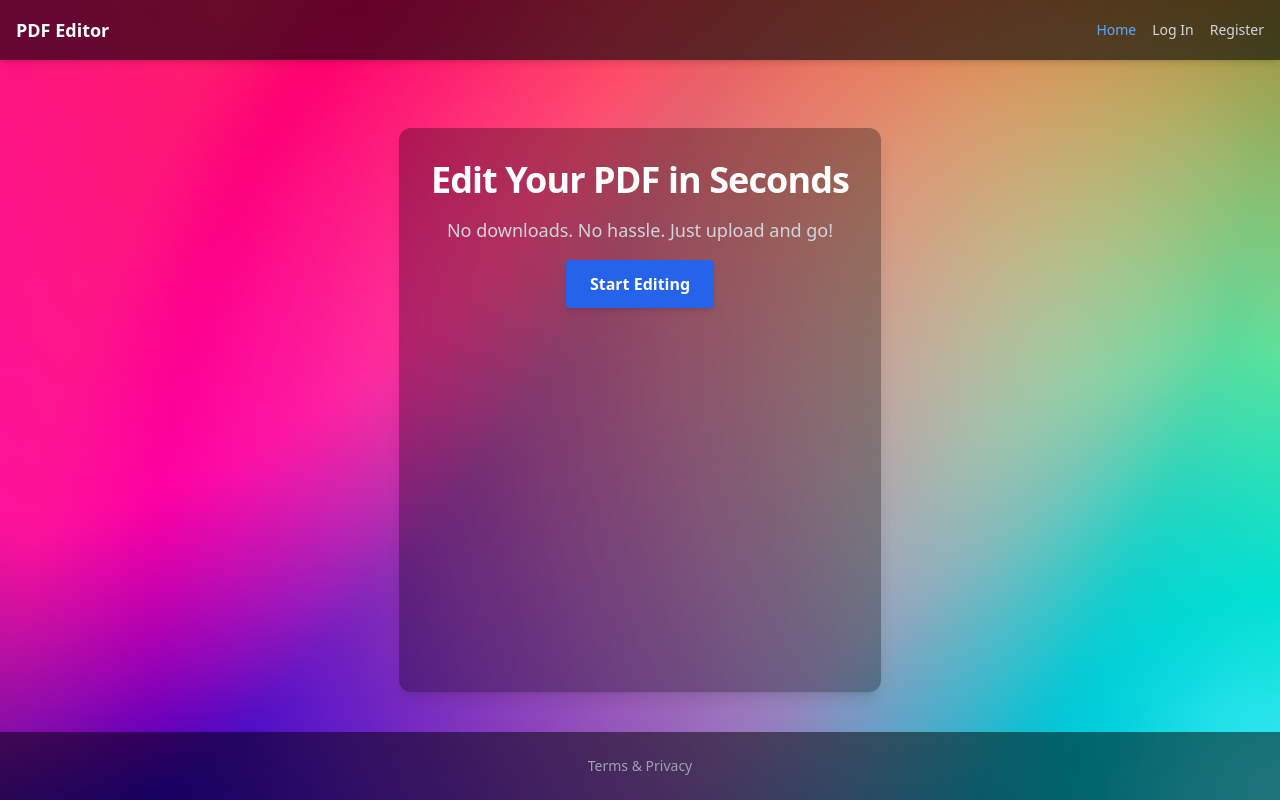
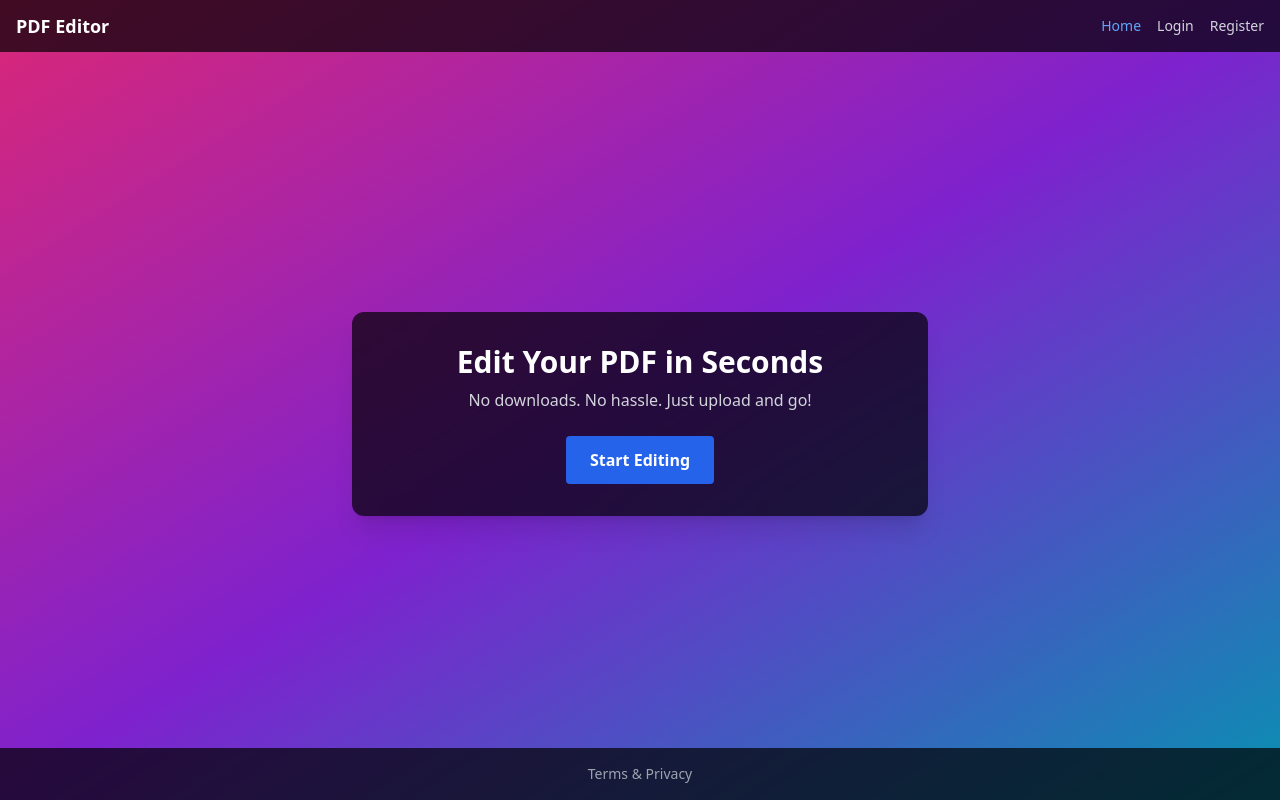
Before and after one commit to bl4ckmore/PDF-MAKER, a Next.js app: page / in a window 1280 px wide. Built offline with nearby package versions, Linux system fonts and the light colour scheme.

Commit message:
updated burger

```diff
--- a/pages/index.js
+++ b/pages/index.js
@@ -1,3 +1,4 @@
+// pages/index.js
 import { useState, useEffect, useRef } from "react";
 import axios from "axios";
 import * as pdfjsLib from "pdfjs-dist";
@@ -18,7 +19,6 @@ export default function Home() {
   const [showMobileMenu, setShowMobileMenu] = useState(false);
   const [user, setUser] = useState(null);
   const [editCount, setEditCount] = useState(0);
-  const [notFound, setNotFound] = useState(false);
   const canvasRef = useRef(null);
 
   useEffect(() => {
@@ -70,7 +70,6 @@ export default function Home() {
     setReplaceText("");
     setUpdatedFile(null);
     setFile(null);
-    setNotFound(false);
   };
 
   const handleFileChange = async (e) => {
@@ -79,7 +78,6 @@ export default function Home() {
 
     setFile(selectedFile);
     setOriginalText("");
-    setNotFound(false);
 
     const formData = new FormData();
     formData.append("pdf", selectedFile);
@@ -89,6 +87,7 @@ export default function Home() {
       setOriginalText(res.data.text);
       renderPDFPreview(selectedFile);
     } catch (err) {
+      console.error("Error extracting text:", err);
       alert("❌ Failed to preview PDF content");
     }
   };
@@ -123,10 +122,8 @@ export default function Home() {
     }
 
     if (!originalText.includes(searchText)) {
-      setNotFound(true);
+      alert("🔍 Search text not found in the PDF.");
       return;
-    } else {
-      setNotFound(false);
     }
 
     const formData = new FormData();
@@ -142,6 +139,7 @@ export default function Home() {
       const res = await axios.post(`${API_BASE_URL}/api/pdf/replace-text`, formData, { headers });
       setUpdatedFile(`${API_BASE_URL}/pdf/${res.data.filename}`);
     } catch (err) {
+      console.error("Upload Error:", err);
       alert("❌ Failed to process PDF");
     } finally {
       setLoading(false);
@@ -155,144 +153,125 @@ export default function Home() {
   };
 
   return (
-    <div className="min-h-screen bg-cover bg-center bg-no-repeat text-white flex flex-col justify-between"
-      style={{ backgroundImage: "url('/bg-wallpaper.jpg')" }}
-    >
-      {/* Navbar */}
-      <nav className="w-full p-4 bg-black bg-opacity-60 shadow-md flex items-center justify-between fixed z-50">
+    <div className="min-h-screen flex flex-col bg-gradient-to-br from-pink-600 via-purple-700 to-cyan-600 text-white">
+      {/* NAVBAR */}
+      <nav className="bg-black bg-opacity-70 w-full px-4 py-3 flex justify-between items-center fixed top-0 left-0 z-50">
         <Link href="/" className="text-lg font-bold">PDF Editor</Link>
 
-        {/* Desktop Menu */}
-        <div className="hidden md:flex items-center gap-x-4">
-          <Link href="/" className="text-sm text-blue-400 hover:underline">Home</Link>
+        <div className="hidden md:flex gap-4 items-center text-sm">
+          <Link href="/" className="text-blue-400 hover:underline">Home</Link>
           {user && (
             <>
-              <Link href="/dashboard" className="text-sm text-blue-400 hover:underline">Dashboard</Link>
-              {user?.role !== "premium" && (
-                <Link href="/upgrade" className="text-sm text-yellow-400 hover:underline">Upgrade</Link>
+              <Link href="/dashboard" className="text-blue-400 hover:underline">Dashboard</Link>
+              {user.role !== "premium" && (
+                <Link href="/upgrade" className="text-yellow-400 hover:underline">Upgrade</Link>
               )}
             </>
           )}
           {!user ? (
             <>
-              <Link href="/login" className="text-sm text-gray-300 hover:underline">Log In</Link>
-              <Link href="/register" className="text-sm text-gray-300 hover:underline">Register</Link>
+              <Link href="/login" className="text-gray-300 hover:underline">Login</Link>
+              <Link href="/register" className="text-gray-300 hover:underline">Register</Link>
             </>
           ) : (
-            <button onClick={handleLogout} className="text-sm text-red-400 hover:underline">Logout</button>
+            <button onClick={handleLogout} className="text-red-400 hover:underline">Logout</button>
           )}
         </div>
 
-        {/* Mobile */}
-        <div className="md:hidden">
-          <button onClick={() => setShowMobileMenu(!showMobileMenu)} className="text-white text-2xl">☰</button>
+        {/* Mobile Burger */}
+        <div className="md:hidden text-white text-2xl">
+          <button onClick={() => setShowMobileMenu(!showMobileMenu)}>☰</button>
         </div>
       </nav>
 
-      {/* Mobile Dropdown */}
+      {/* MOBILE MENU */}
       {showMobileMenu && (
-        <div className="md:hidden bg-black bg-opacity-80 text-center py-4 space-y-2 mt-16 z-50">
-          <Link href="/" className="block text-sm text-blue-400 hover:underline">Home</Link>
+        <div className="md:hidden bg-black bg-opacity-80 text-center py-4 space-y-2 mt-12 z-40">
+          <Link href="/" className="block text-blue-400 hover:underline">Home</Link>
           {user && (
             <>
-              <Link href="/dashboard" className="block text-sm text-blue-400 hover:underline">Dashboard</Link>
-              {user?.role !== "premium" && (
-                <Link href="/upgrade" className="block text-sm text-yellow-400 hover:underline">Upgrade</Link>
+              <Link href="/dashboard" className="block text-blue-400 hover:underline">Dashboard</Link>
+              {user.role !== "premium" && (
+                <Link href="/upgrade" className="block text-yellow-400 hover:underline">Upgrade</Link>
               )}
             </>
           )}
           {!user ? (
             <>
-              <Link href="/login" className="block text-sm text-gray-300 hover:underline">Log In</Link>
-              <Link href="/register" className="block text-sm text-gray-300 hover:underline">Register</Link>
+              <Link href="/login" className="block text-gray-300 hover:underline">Login</Link>
+              <Link href="/register" className="block text-gray-300 hover:underline">Register</Link>
             </>
           ) : (
-            <button onClick={handleLogout} className="block text-sm text-red-400 hover:underline">Logout</button>
+            <button onClick={handleLogout} className="block text-red-400 hover:underline">Logout</button>
           )}
         </div>
       )}
 
-      {/* Main Content */}
-      <main className="pt-32 pb-10 flex-grow flex justify-center px-4 backdrop-blur-md">
+      {/* MAIN CONTENT */}
+      <main className="flex-grow flex items-center justify-center px-4 pt-32 pb-12">
+        <motion.div
+          initial={{ opacity: 0, y: 20 }}
+          animate={{ opacity: 1, y: 0 }}
+          transition={{ duration: 0.7 }}
+          className="bg-black bg-opacity-70 p-8 rounded-xl shadow-xl w-full max-w-xl text-center backdrop-blur-md"
+        >
           {!showEditor ? (
-          <motion.div className="text-center space-y-4 bg-black bg-opacity-30 p-8 rounded-xl shadow-lg"
-            initial={{ opacity: 0, y: 20 }} animate={{ opacity: 1, y: 0 }} transition={{ duration: 0.6 }}
-          >
-            <h1 className="text-4xl font-bold tracking-tight">Edit Your PDF in Seconds</h1>
-            <p className="text-gray-300 text-lg">No downloads. No hassle. Just upload and go!</p>
+            <>
+              <h1 className="text-3xl font-bold mb-2">Edit Your PDF in Seconds</h1>
+              <p className="text-gray-300 mb-6">No downloads. No hassle. Just upload and go!</p>
               <motion.button
-              whileHover={{ scale: 1.05 }} whileTap={{ scale: 0.95 }}
+                whileHover={{ scale: 1.05 }}
+                whileTap={{ scale: 0.95 }}
                 onClick={handleShowEditor}
-              className="mt-6 bg-blue-600 hover:bg-blue-700 px-6 py-3 rounded text-white font-semibold shadow-md transition-all"
+                className="bg-blue-600 hover:bg-blue-700 text-white px-6 py-3 rounded font-semibold"
               >
                 Start Editing
               </motion.button>
-            {user && user.role !== "premium" && (
-              <p className="mt-2 text-yellow-300 text-sm">
-                You are on a free plan. {editCount}/2 edits used.{" "}
-                <Link href="/upgrade" className="underline">Upgrade</Link>
-              </p>
-            )}
-          </motion.div>
+            </>
           ) : (
-          <motion.div className="w-full max-w-xl space-y-4 bg-black bg-opacity-30 p-6 rounded-lg shadow-lg"
-            initial={{ opacity: 0 }} animate={{ opacity: 1 }} transition={{ duration: 0.5 }}
-          >
-            <h2 className="text-xl font-bold">📄 PDF Text Editor</h2>
+            <>
+              <h2 className="text-xl font-semibold mb-4">📄 PDF Text Editor</h2>
 
-            <input type="file" accept="application/pdf" onChange={handleFileChange} className="w-full p-2 bg-gray-800 rounded" />
+              <input type="file" accept="application/pdf" onChange={handleFileChange} className="w-full p-2 bg-gray-800 rounded mb-2" />
+              <canvas ref={canvasRef} className="my-2 rounded shadow border border-gray-600 mx-auto" style={{ width: "100%", maxWidth: "280px" }} />
 
-            <div className="flex justify-center">
-              <canvas ref={canvasRef} className="my-4 rounded shadow-md border border-gray-600" style={{ width: "100%", maxWidth: "280px" }} />
-            </div>
-
-            <input type="text" placeholder="Text to find" value={searchText} onChange={(e) => setSearchText(e.target.value)} className="w-full p-2 bg-gray-800 rounded" />
-            <input type="text" placeholder="Replace with" value={replaceText} onChange={(e) => setReplaceText(e.target.value)} className="w-full p-2 bg-gray-800 rounded" />
-
-            {notFound && (
-              <p className="text-red-400 text-sm">❌ The word "{searchText}" was not found in the document.</p>
-            )}
+              <input type="text" placeholder="Text to find" value={searchText} onChange={(e) => setSearchText(e.target.value)} className="w-full p-2 bg-gray-800 rounded mb-2" />
+              <input type="text" placeholder="Replace with" value={replaceText} onChange={(e) => setReplaceText(e.target.value)} className="w-full p-2 bg-gray-800 rounded mb-2" />
 
               {originalText && (
-              <div className="mt-4 bg-gray-800 p-4 rounded text-sm max-h-64 overflow-auto">
-                <h3 className="font-semibold text-green-400 mb-1">Original Preview:</h3>
-                <p className="mb-2 whitespace-pre-wrap text-gray-300">{originalText}</p>
-                <h3 className="font-semibold text-yellow-400 mb-1 mt-2">Modified Preview:</h3>
-                <p className="whitespace-pre-wrap text-white">{getModifiedPreview()}</p>
+                <div className="bg-gray-800 rounded p-4 max-h-48 overflow-auto text-left text-sm">
+                  <p className="text-green-400 font-bold mb-1">Original:</p>
+                  <p className="text-gray-300 whitespace-pre-wrap mb-2">{originalText}</p>
+                  <p className="text-yellow-400 font-bold mb-1">Modified:</p>
+                  <p className="text-white whitespace-pre-wrap">{getModifiedPreview()}</p>
                 </div>
               )}
 
               <motion.button
-              whileHover={{ scale: 1.02 }}
+                whileHover={{ scale: 1.03 }}
                 whileTap={{ scale: 0.96 }}
                 onClick={handleUpload}
                 disabled={loading}
-              className="bg-green-600 hover:bg-green-700 px-6 py-2 rounded text-white w-full transition-all"
+                className="mt-4 bg-green-600 hover:bg-green-700 w-full py-2 rounded"
               >
-              {loading ? (
-                <span className="flex justify-center items-center">
-                  <span className="animate-spin rounded-full h-5 w-5 border-t-2 border-white border-opacity-50 mr-2"></span>
-                  Processing...
-                </span>
-              ) : (
-                "Replace Text"
-              )}
+                {loading ? "Processing..." : "Replace Text"}
               </motion.button>
 
               {updatedFile && (
-              <a href={updatedFile} download className="block mt-4 text-center bg-blue-700 hover:bg-blue-800 px-6 py-2 rounded">
+                <a href={updatedFile} download className="block mt-4 bg-blue-700 hover:bg-blue-800 py-2 rounded">
                   Download Updated PDF
                 </a>
               )}
 
-            <button onClick={handleBack} className="block mt-2 text-sm text-gray-400 hover:underline">← Back to Home</button>
+              <button onClick={handleBack} className="mt-3 text-sm text-gray-400 hover:underline">← Back</button>
+            </>
+          )}
         </motion.div>
-        )}
       </main>
 
-      {/* Footer */}
-      <footer className="text-center text-sm text-gray-300 py-6 bg-black bg-opacity-50">
-        <Link href="/terms" className="hover:underline text-gray-400">Terms & Privacy</Link>
+      {/* FOOTER */}
+      <footer className="bg-black bg-opacity-70 text-center py-4 text-sm text-gray-400">
+        <Link href="/terms" className="hover:underline">Terms & Privacy</Link>
       </footer>
     </div>
   );
```
Lines whose indentation alone changed are shown as unchanged.
